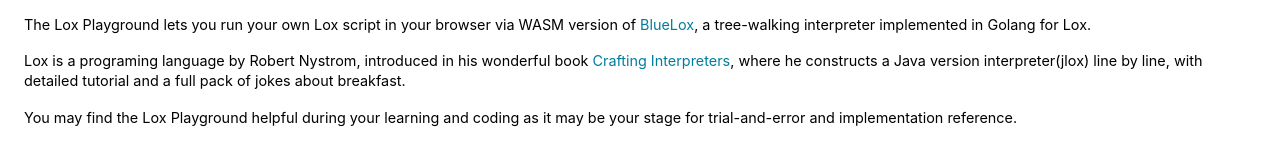
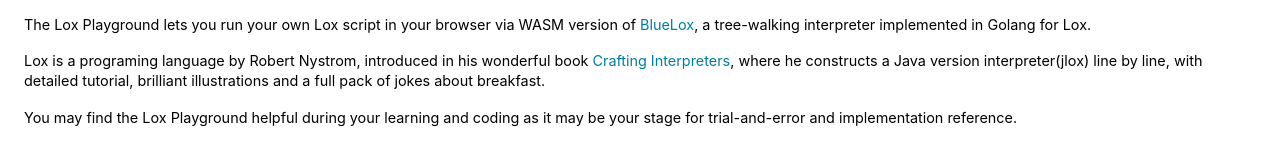
Before and after one commit to nanmu42/bluelox, a plain HTML site: page web/en/index.html in a window 1280 px wide. Shown: the part 1076-1218 px from the top of the page. Drawn offline with Linux system fonts and the light colour scheme; no server answers.

Commit message:
web: finetune words

```diff
--- a/web/en/index.html
+++ b/web/en/index.html
@@ -46,8 +46,8 @@ print "Hello, 世界";</textarea>
             <p>
                 Lox is a programing language by Robert Nystrom, introduced in his wonderful book
                 <a href="https://craftinginterpreters.com/" rel="noopener" target="_blank">Crafting Interpreters</a>,
-                where he constructs a Java version interpreter(jlox) line by line, with detailed tutorial
-                and a full pack of jokes about breakfast.
+                where he constructs a Java version interpreter(jlox) line by line, with detailed tutorial,
+                brilliant illustrations and a full pack of jokes about breakfast.
             </p>
             <p>
                 You may find the Lox Playground helpful during your learning and coding as it may be your stage
```
